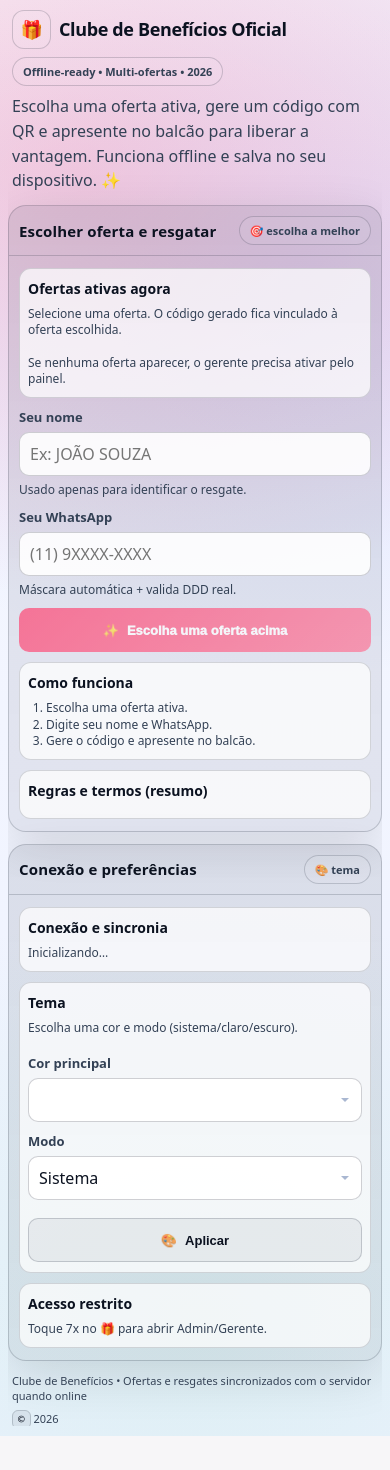
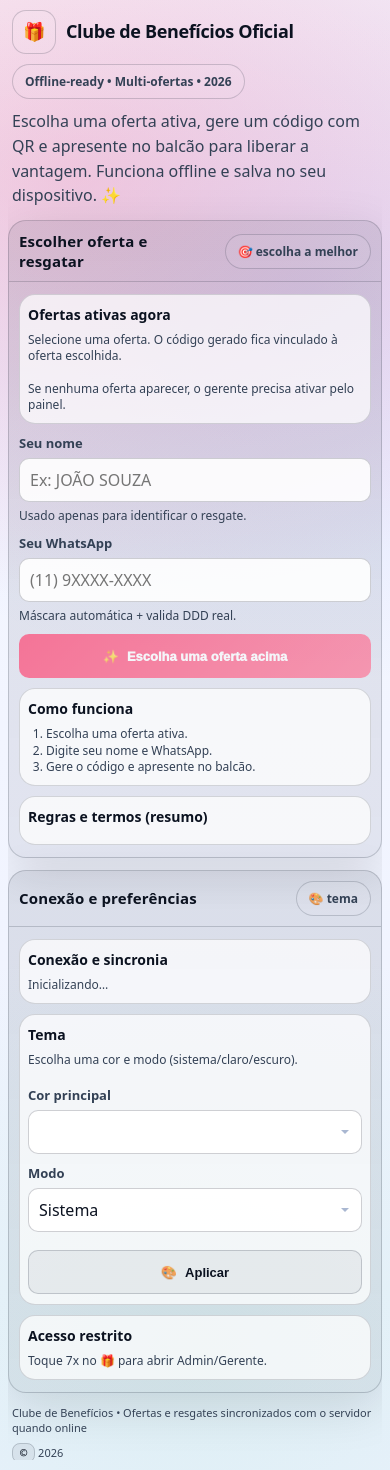
Before and after one commit to Augustuuuuu/clube-beneficios, a Django app: page / in a window 390 px wide. Before the commit the page ends 1436 px from the top, so only its background shows below. Run offline with Django 5.2, Linux system fonts and the light colour scheme; lists and menus that the app fills with data are empty; some libraries are stand-ins or nearby versions.

Commit message:
Update index.html

```diff
--- a/templates/index.html
+++ b/templates/index.html
@@ -56,7 +56,14 @@
   }
 
   *{ box-sizing:border-box; }
-  html{ overflow-x:hidden; -webkit-text-size-adjust: 100%; min-height: 100%; }
+  html{
+    overflow-x:hidden;
+    -webkit-text-size-adjust: 100%;
+    min-height: 100%;
+    scrollbar-width: none;
+    -ms-overflow-style: none;
+  }
+  html::-webkit-scrollbar{ display: none; }
   body{
     margin:0;
     min-height: 100%;
@@ -70,22 +77,21 @@
     display:flex;
     flex-direction:column;
     align-items:center;
-    padding: clamp(12px, 2.5vw, 20px) clamp(14px, 2vw, 24px);
+    padding: 20px 14px;
     overflow-x:hidden;
     box-sizing:border-box;
   }
 
-  .wrap{ width:100%; max-width:1120px; display:grid; gap:clamp(14px, 2vw, 18px); box-sizing:border-box; min-width:0; padding:0 clamp(0px, 1vw, 4px); overflow-x:hidden; }
-  header{ display:flex; align-items:flex-start; justify-content:space-between; gap:clamp(10px, 1.5vw, 14px); padding:0 clamp(4px, 1vw, 8px); min-width:0; flex-wrap:wrap; }
-  .brand{ display:flex; flex-direction:column; gap:clamp(8px, 1.2vw, 10px); min-width:0; flex:1; min-width:0; }
-  .titleRow{ display:flex; align-items:center; gap:clamp(8px, 1.2vw, 10px); flex-wrap:wrap; min-width:0; }
-  h1{ margin:0; font-size:clamp(18px, 4vw, 32px); letter-spacing:-0.02em; line-height:1.2; display:flex; align-items:center; gap:clamp(8px, 1vw, 10px); flex-wrap:wrap; min-width:0; word-break:break-word; }
+  .wrap{ width:100%; max-width:1120px; display:grid; gap:18px; box-sizing:border-box; min-width:0; padding:0 2px; overflow-x:hidden; }
+  header{ display:flex; align-items:flex-start; justify-content:space-between; gap:14px; padding:0 6px; min-width:0; flex-wrap:wrap; }
+  .brand{ display:flex; flex-direction:column; gap:10px; min-width:0; flex:1; }
+  .titleRow{ display:flex; align-items:center; gap:10px; flex-wrap:wrap; min-width:0; }
+  h1{ margin:0; font-size: 22px; letter-spacing:-0.02em; line-height:1.2; display:flex; align-items:center; gap:10px; flex-wrap:wrap; min-width:0; word-break:break-word; }
 
   #secretEmoji{
     display:inline-grid; place-items:center;
-    width: clamp(38px, 10vw, 44px);
-    height: clamp(38px, 10vw, 44px);
-    border-radius: clamp(12px, 2vw, 14px);
+    width: 44px; height: 44px;
+    border-radius: 14px;
     border:1px solid var(--line);
     background:rgba(255,255,255,.06);
     cursor:pointer; user-select:none; touch-action:manipulation;
@@ -101,9 +107,9 @@
   .pill{
     border:1px solid var(--line);
     background:rgba(255,255,255,.06);
-    padding: clamp(6px, 1vw, 8px) clamp(10px, 1.2vw, 12px);
+    padding: 8px 12px;
     border-radius:999px;
-    font-size: clamp(11px, 1.5vw, 12px);
+    font-size: 12px;
     font-weight:900;
     color:var(--muted);
     user-select:none;
@@ -140,29 +144,27 @@
     max-width:100%;
   }
   .head{
-    padding: clamp(14px, 2vw, 18px);
+    padding: 18px 18px 14px;
     border-bottom:1px solid var(--line);
-    display:flex; align-items:center; justify-content:space-between; gap:clamp(8px, 1.2vw, 12px);
+    display:flex; align-items:center; justify-content:space-between; gap: 12px;
     min-width:0;
-    flex-wrap:wrap;
-  }
-  .head h2{ margin:0; font-size:clamp(14px, 2vw, 17px); letter-spacing:.01em; min-width:0; }
-
-  .content{ padding: clamp(14px, 2vw, 18px); display:flex; flex-direction:column; gap: clamp(12px, 1.5vw, 14px); box-sizing:border-box; min-width:0; overflow-x:hidden; }
-
-  .row{ display:grid; grid-template-columns: 1fr 1fr; gap: clamp(10px, 1.5vw, 14px); min-width:0; }
+  }
+  .head h2{ margin:0; font-size: 16px; letter-spacing:.01em; min-width:0; }
+
+  .content{ padding: 18px; display:flex; flex-direction:column; gap: 14px; box-sizing:border-box; min-width:0; overflow-x:hidden; }
+
+  .row{ display:grid; grid-template-columns: 1fr 1fr; gap: 12px; min-width:0; }
   .row > *{ min-width:0; }
-  @media (max-width: 640px){ .row{ grid-template-columns: 1fr; gap: 10px; } }
-
-  label{ display:block; color:var(--muted); font-size:clamp(12px, 2.5vw, 13px); margin:0 0 6px; font-weight:900; }
+
+  label{ display:block; color:var(--muted); font-size: 13px; margin:0 0 6px; font-weight:900; }
 
   input,select,textarea{
     width:100%;
     min-width:0;
-    min-height: clamp(44px, 12vw, 48px);
     max-width:100%;
-    padding: clamp(10px, 2.5vw, 12px) clamp(10px, 3vw, 14px);
-    border-radius: clamp(10px, 2.5vw, 12px);
+    min-height: 48px;
+    padding: 12px 12px;
+    border-radius: 12px;
     border:1px solid rgba(255,255,255,.18);
     background:rgba(0,0,0,.22);
     color:var(--text);
@@ -254,21 +256,21 @@
     width:100%;
     max-width:100%;
     min-width:0;
-    min-height: clamp(42px, 11vw, 48px);
-    margin-top: clamp(6px, 1.5vw, 8px);
+    min-height: 44px;
+    margin-top: 8px;
     display:inline-flex;
     align-items:center;
     justify-content:center;
-    gap: clamp(6px, 1.5vw, 8px);
+    gap: 8px;
     box-sizing:border-box;
   }
 
   .kbd{
     font-family: var(--mono);
-    font-size: clamp(11px, 1.3vw, 12px);
-    padding: 2px clamp(5px, 1vw, 7px);
+    font-size: 12px;
+    padding: 2px 7px;
     border:1px solid var(--line);
-    border-radius: clamp(6px, 1vw, 8px);
+    border-radius: 8px;
     background: rgba(0,0,0,.14);
     color: var(--text);
     user-select:none;
@@ -280,11 +282,11 @@
 
   .codeCard{
     border:1px solid rgba(255,255,255,.18);
-    border-radius: clamp(12px, 2vw, 16px);
+    border-radius: 16px;
     background: rgba(0,0,0,.14);
-    padding: clamp(10px, 1.5vw, 14px);
+    padding: 14px;
     display:grid;
-    gap: clamp(8px, 1.2vw, 10px);
+    gap: 10px;
   }
   @media (prefers-color-scheme: light){
     .codeCard{ background: rgba(255,255,255,.72); border-color: rgba(15,23,42,.16); }
@@ -359,34 +359,16 @@
   }
 
   footer{
-    padding: 0 clamp(4px, 1vw, 6px);
+    padding: 0 6px;
     color: var(--muted);
-    font-size: clamp(11px, 1.3vw, 12px);
+    font-size: 12px;
     display:flex; align-items:center; justify-content:space-between;
-    gap: clamp(8px, 1vw, 10px);
+    gap: 10px;
     flex-wrap:wrap;
     min-width:0;
   }
 
-  /* ========== RESPONSIVO: escala para todos os dispositivos ========== */
-  /* Tablet */
-  @media (max-width: 768px){
-    body{ padding: 14px 12px; }
-    .wrap{ gap: 14px; padding: 0; }
-    .content{ padding: 14px 12px; gap: 12px; }
-  }
-  /* Tablet pequeno / celular grande */
-  @media (max-width: 640px){
-    body{
-      padding: 12px 10px;
-      padding-left: max(10px, env(safe-area-inset-left));
-      padding-right: max(10px, env(safe-area-inset-right));
-    }
-    .wrap{ gap: 12px; max-width: 100%; }
-    h1{ font-size: clamp(18px, 5vw, 22px); }
-    .card, .content, .row > *, #codeCard, .resultWrap, .codeLine, .qrRow, .resultInfoCol{ min-width: 0; max-width: 100%; }
-  }
-  /* Celular */
+  /* ========== Só responsivo para celular ========== */
   @media (max-width: 600px){
     .wrap{ width: 100%; max-width: 100%; overflow-x: hidden; padding: 0; gap: 14px; }
     body{ padding: 12px 10px; padding-left: max(10px, env(safe-area-inset-left)); padding-right: max(10px, env(safe-area-inset-right)); padding-bottom: max(12px, env(safe-area-inset-bottom)); }
```
Also changed, not shown: other parts of templates/index.html (+25 -29 lines).
